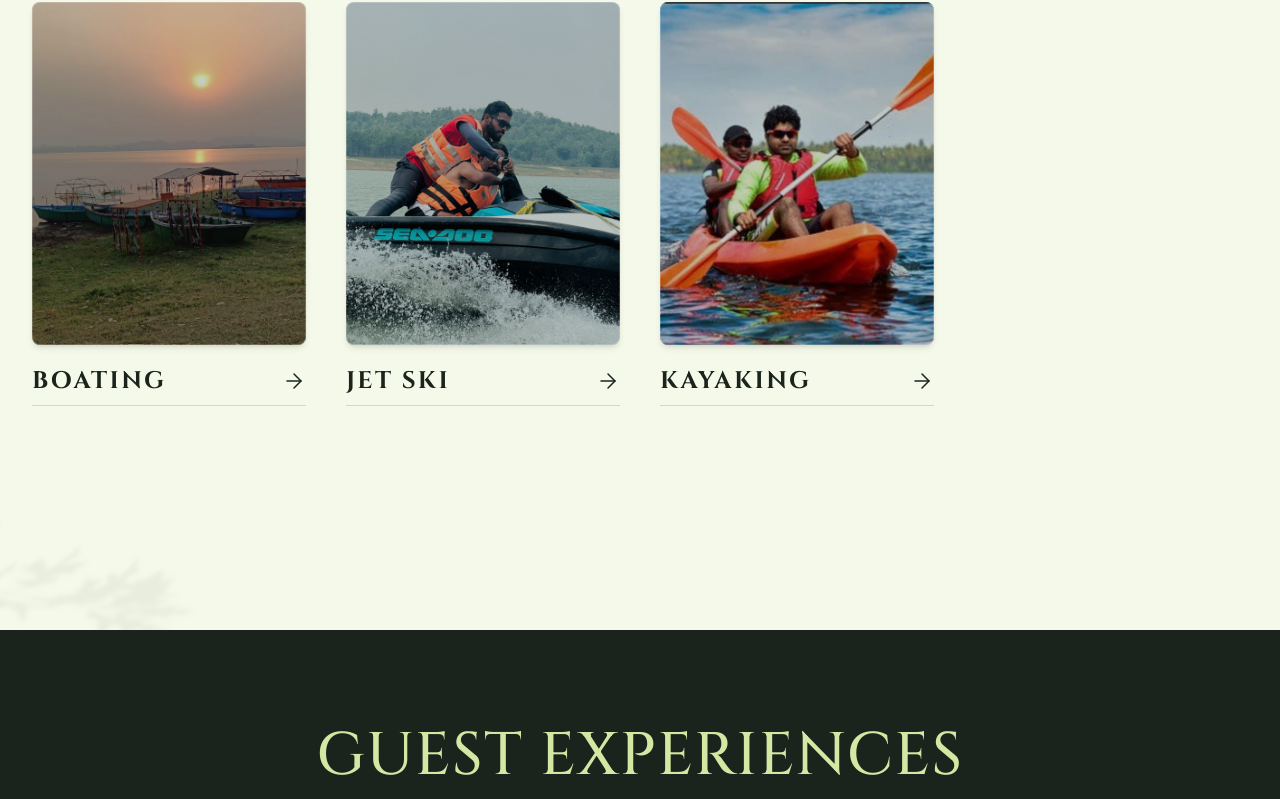
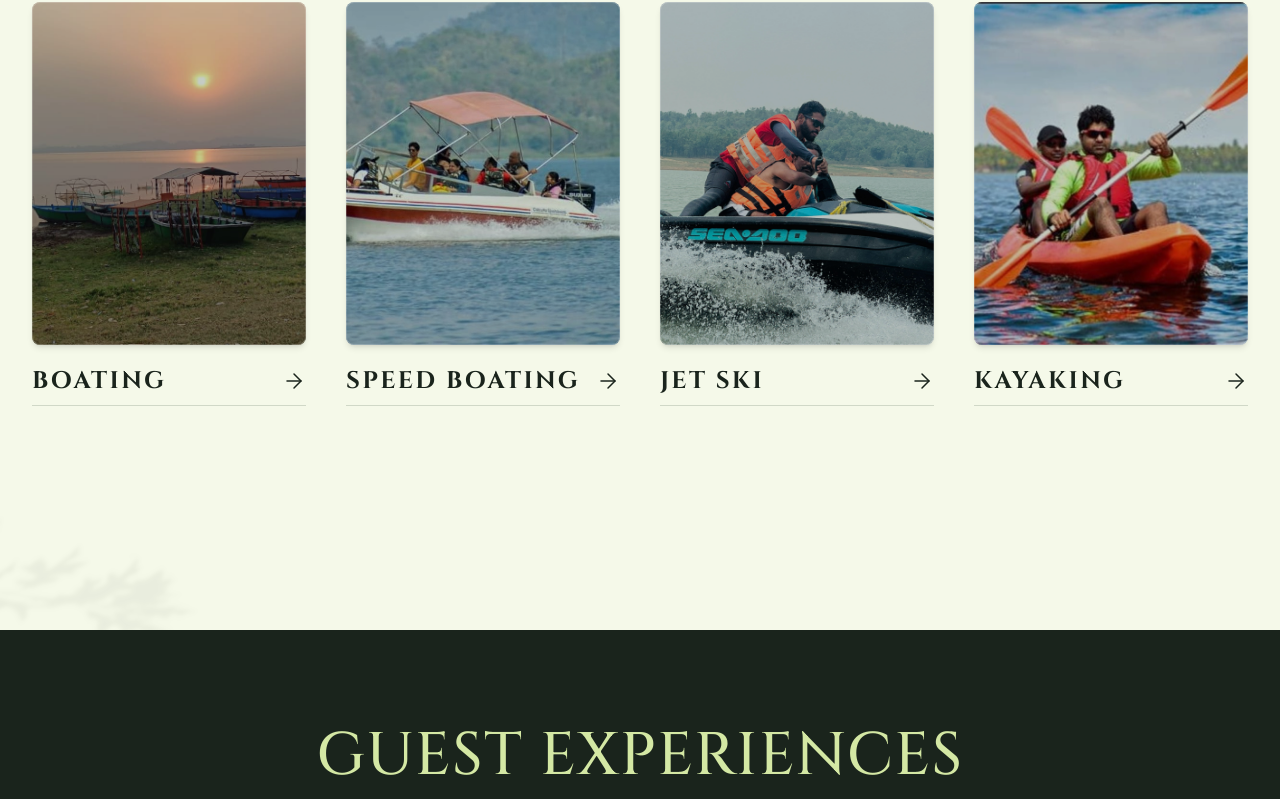
Before and after one commit to shlokarth911/pams, a React (Vite) app in the folder frontend/: page / in a window 1280 px wide. Shown: the part 1871-2670 px from the top of the page. Built offline with nearby package versions, Linux system fonts and the light colour scheme.

Commit message:
changed file type

```diff
--- a/frontend/src/components/landing/ActivitiesSection.jsx
+++ b/frontend/src/components/landing/ActivitiesSection.jsx
@@ -2,7 +2,8 @@ import React, { useRef } from "react";
 import ActivityCard from "../ui/ActivityCard";
 import leafShadow from "../../assets/leaf-shadow.png";
 import boatingImage from "../../assets/showcase/boating.jpeg";
-import kayakingImage from "../../assets/showcase/kyaking.jpg";
+import kayakingImage from "../../assets/showcase/kyaking.jpeg";
+import speedBoatingImage from "../../assets/showcase/speedboating.jpeg";
 import jetSkiImage from "../../assets/showcase/jet-ski.jpeg";
 import { useGSAP } from "@gsap/react";
 import gsap from "gsap";
@@ -60,10 +61,10 @@ const ActivitiesSection = () => {
       title: "Boating",
       img: boatingImage,
     },
-    // {
-    //   title: "Speed Boating",
-    //   img: speedBoatingImage,
-    // },
+    {
+      title: "Speed Boating",
+      img: speedBoatingImage,
+    },
     {
       title: "Jet Ski",
       img: jetSkiImage,
```
Also changed, not shown: frontend/src/assets/showcase/kyaking.jpeg (renamed from frontend/src/assets/showcase/kyaking.JPG), frontend/src/assets/showcase/speedboating.jpeg (renamed from frontend/src/assets/showcase/speedboating.JPG).
